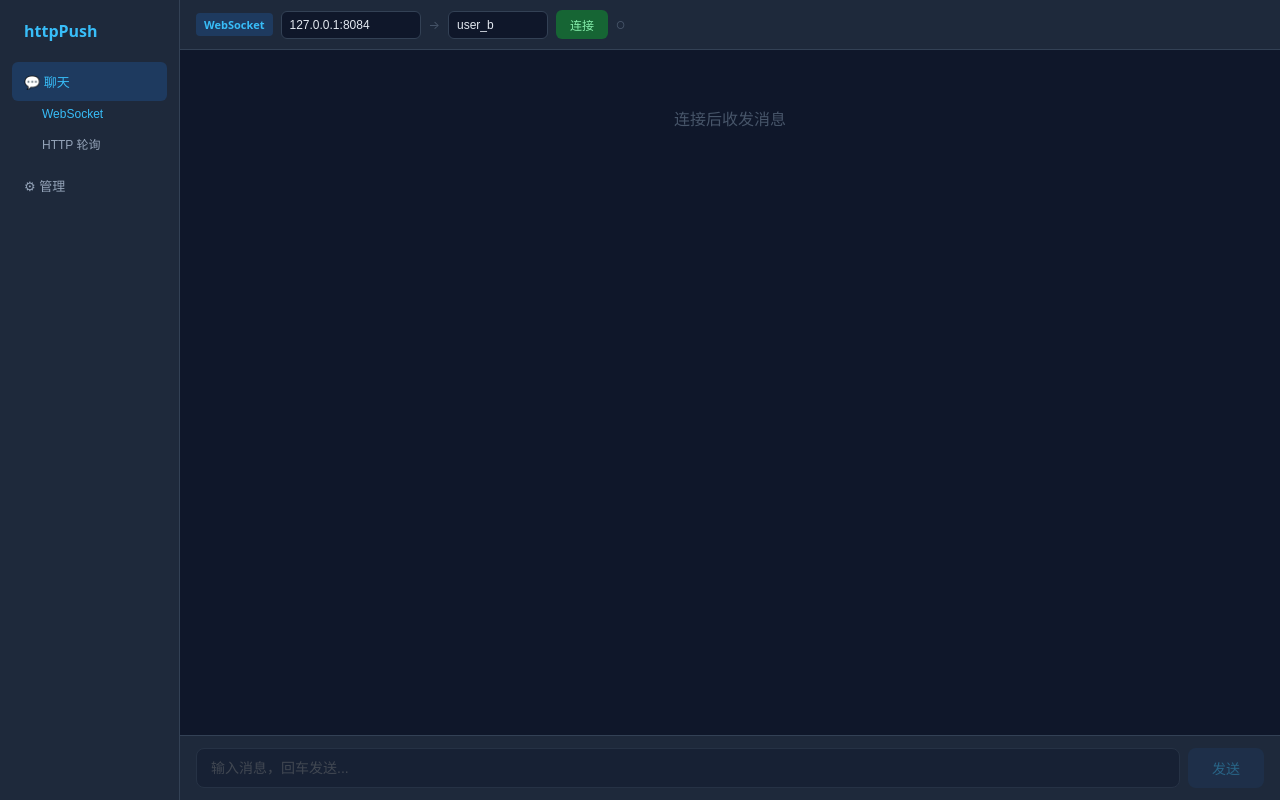
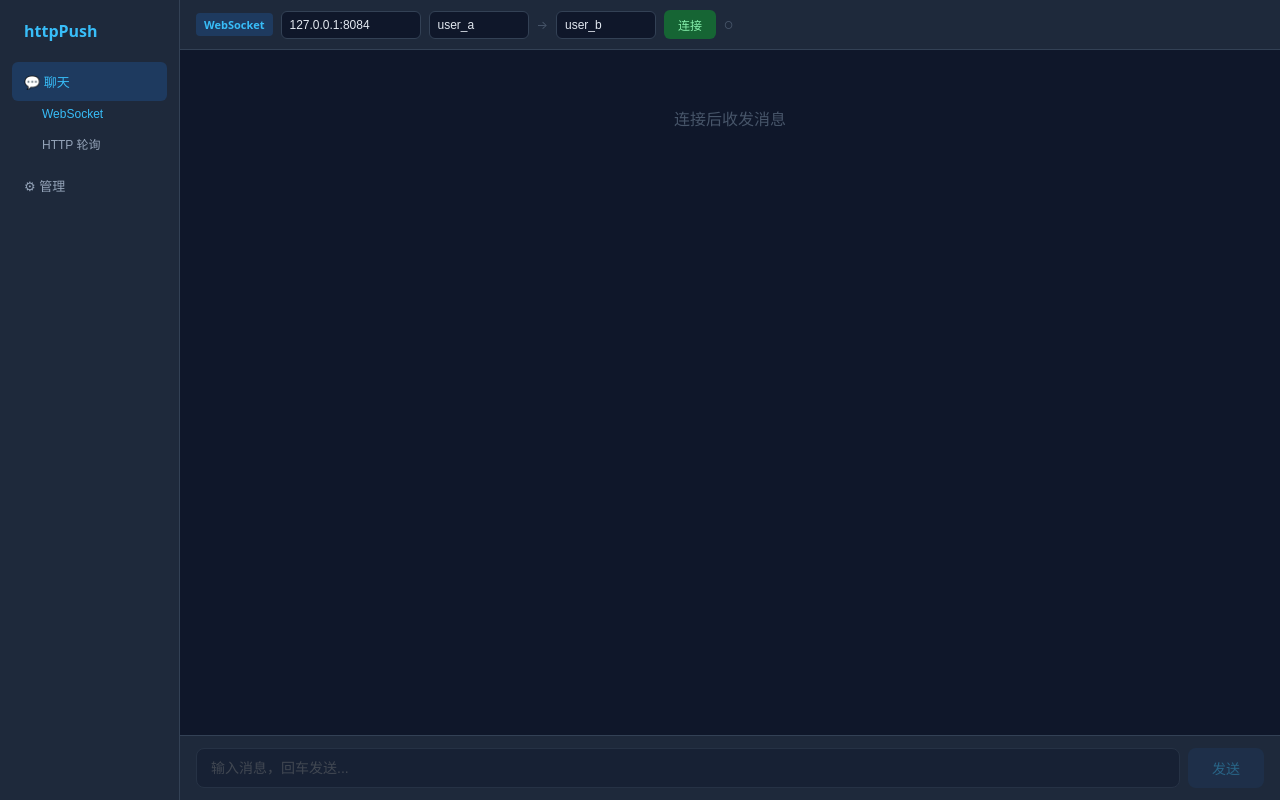
Before and after one commit to chuccp/httpPush, a Vue app in the folder view/: page / in a window 1280 px wide. Built offline with nearby package versions, Linux system fonts and the light colour scheme.

Commit message:
fix: 补回聊天顶栏缺失的 userId 输入框

```diff
--- a/view/src/App.vue
+++ b/view/src/App.vue
@@ -116,6 +116,7 @@ watch(chatTab, () => { if (connected.value) { disconnect(); connect() } })
         <div class="chat-topbar">
           <span class="proto-tag">{{ chatTab === 'ws' ? 'WebSocket' : 'HTTP 轮询' }}</span>
           <input v-model="host" placeholder="地址" class="sm" style="width:140px" />
+          <input v-model="userId" placeholder="你的 ID" class="sm" />
           <span class="arr">→</span>
           <input v-model="targetId" placeholder="目标 ID" class="sm" />
           <button v-if="!connected" class="btn-on" @click="connect">连接</button>
```
